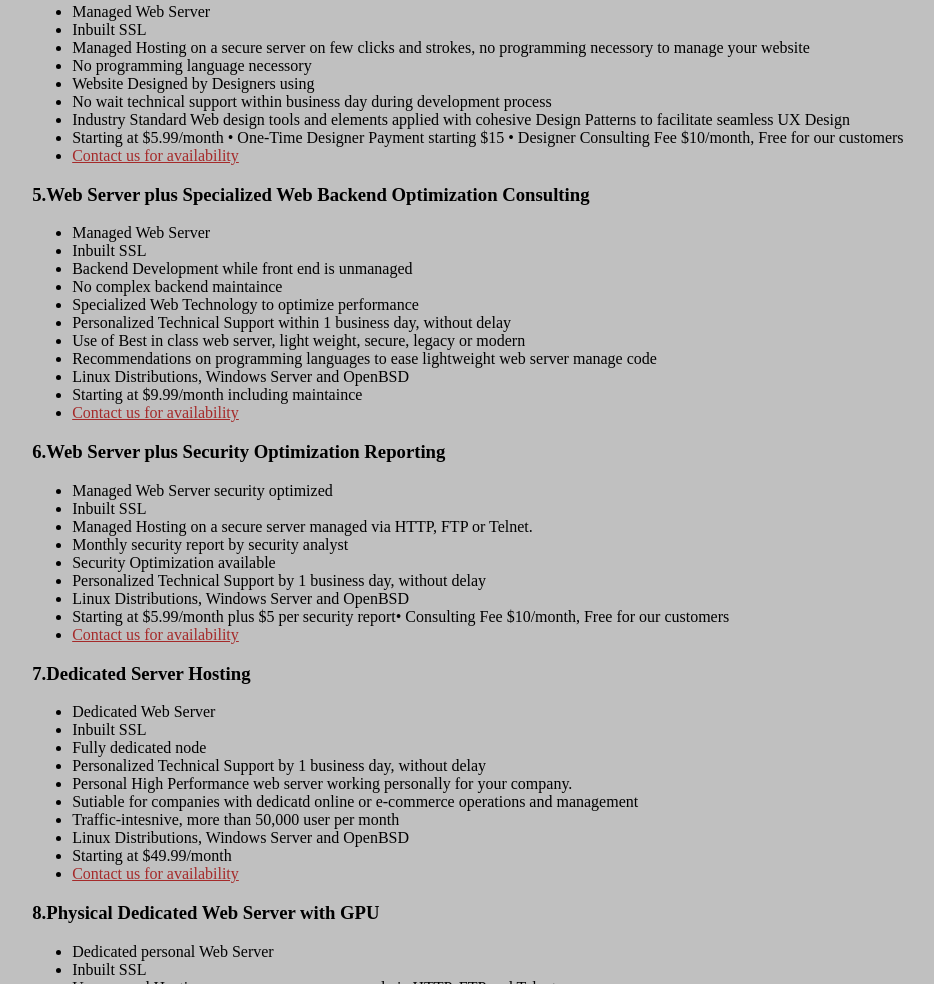
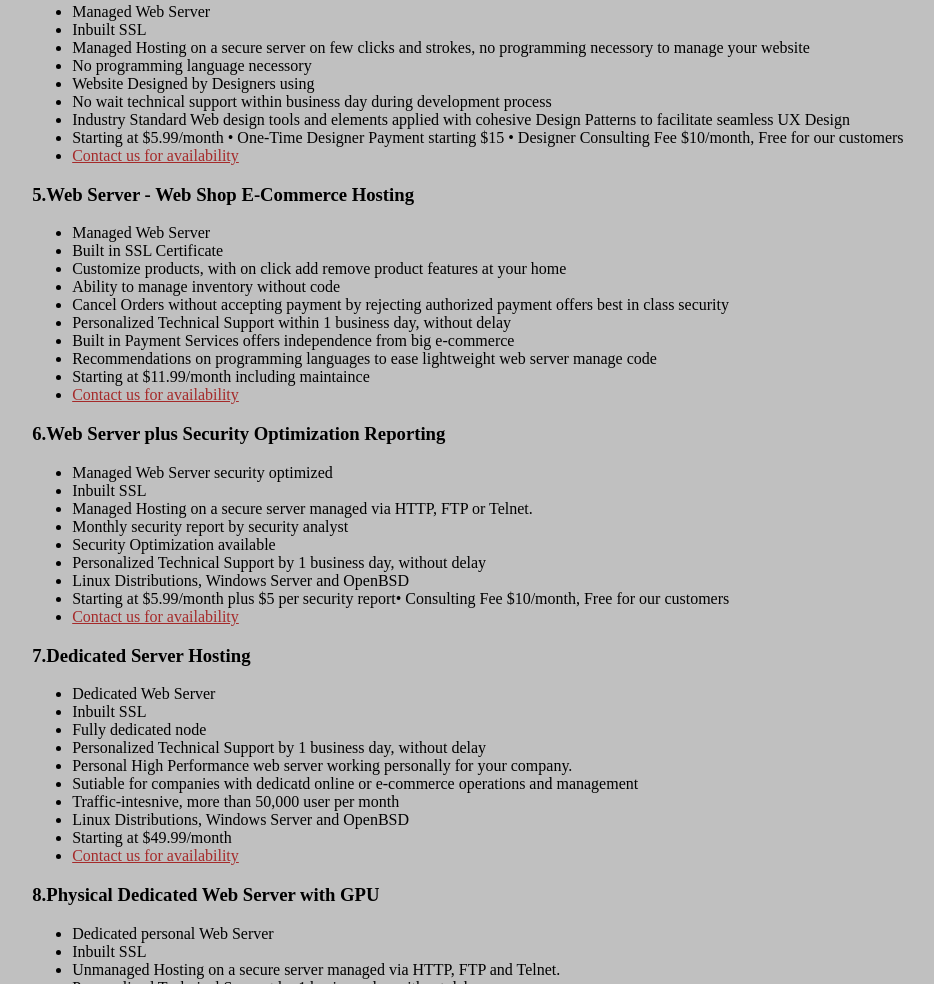
Before and after one commit to abc12345432/abc12345432.github.io, a plain HTML site: page products.html in a window 1280 px wide. Shown: the part 1036-2020 px from the top of the page, without its empty margins (39-973 px from the left). Drawn offline with Linux system fonts and the light colour scheme.

Commit message:
Update products.html

```diff
--- a/products.html
+++ b/products.html
@@ -62,18 +62,17 @@
     <li><a href ="consult.html">Contact us for availability</a></li>
 </ul>
 
-<h3 class="product-listing-heading">5.Web Server plus Specialized Web Backend Optimization Consulting</h3>
+<h3 class="product-listing-heading">5.Web Server - Web Shop E-Commerce Hosting</h3>
 <ul class="product-listing">
     <li>Managed Web Server</li>
-    <li>Inbuilt SSL</li>
-    <li>Backend Development while front end is unmanaged</li>
-    <li>No complex backend maintaince</li>
-    <li>Specialized Web Technology to optimize performance </li>
+    <li>Built in SSL Certificate</li>
+    <li>Customize products, with on click add remove product features at your home</li>
+    <li>Ability to manage inventory without code</li>
+    <li>Cancel Orders without accepting payment by rejecting authorized payment offers best in class security </li>
     <li>Personalized Technical Support within 1 business day, without delay</li>
-    <li>Use of Best in class web server, light weight, secure, legacy or modern</li>
+    <li>Built in Payment Services offers independence from big e-commerce</li>
     <li>Recommendations on programming languages to ease lightweight web server manage code</li>
-    <li>Linux Distributions, Windows Server and OpenBSD</li>
-    <li>Starting at $9.99/month including maintaince</li>
+    <li>Starting at $11.99/month including maintaince</li>
     <li><a href ="contact.html">Contact us for availability</a></li>
 </ul>
 
```
